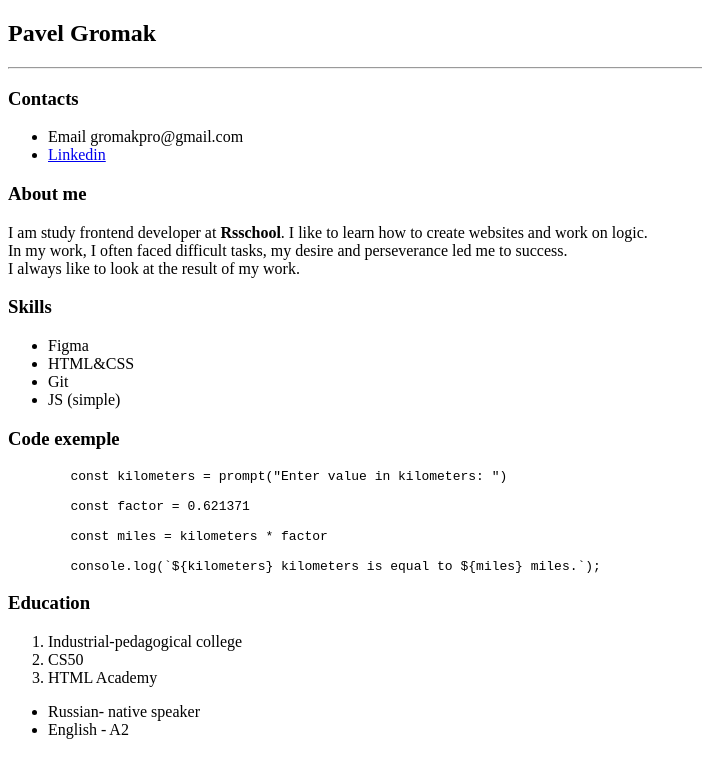
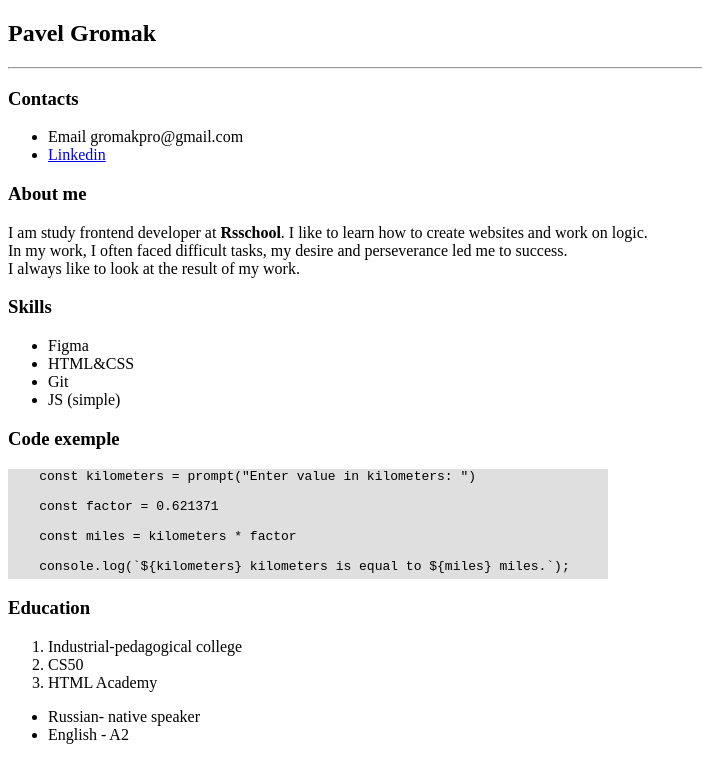
Before and after one commit to Pavelsept/rsschool-cv, a plain HTML site: page index.html in a window 1280 px wide. Shown: the whole page, without its empty margins (0-702 px from the left). Drawn offline with Linux system fonts and the light colour scheme.

Commit message:
add style

```diff
--- a/index.html
+++ b/index.html
@@ -4,7 +4,8 @@
     <meta charset="UTF-8">
     <meta http-equiv="X-UA-Compatible" content="IE=edge">
     <meta name="viewport" content="width=device-width, initial-scale=1.0">
-    <title>Document</title>
+    <title>CV</title>
+    <link rel="stylesheet" href="style.css">
 </head>
 <body>
     <h2>Pavel Gromak</h2>
@@ -28,14 +29,15 @@
           <li>JS (simple)</li>
     </ul>
     <h3>Code exemple</h3>
+
     <div class="code"><code><pre>
-        const kilometers = prompt("Enter value in kilometers: ")
+    const kilometers = prompt("Enter value in kilometers: ")
 
-        const factor = 0.621371
+    const factor = 0.621371
 
-        const miles = kilometers * factor
+    const miles = kilometers * factor
 
-        console.log(`${kilometers} kilometers is equal to ${miles} miles.`);
+    console.log(`${kilometers} kilometers is equal to ${miles} miles.`);
 </pre></code></div>
 
 <h3>Education</h3>
--- a/style.css
+++ b/style.css
@@ -0,0 +1,5 @@
+.code {
+    background-color: #dfdfdf;
+    width: 600px;
+    height: 110px;
+}
```
